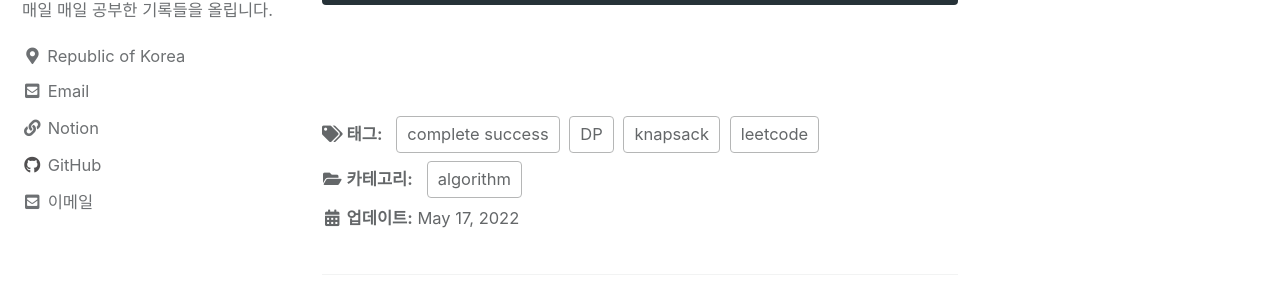
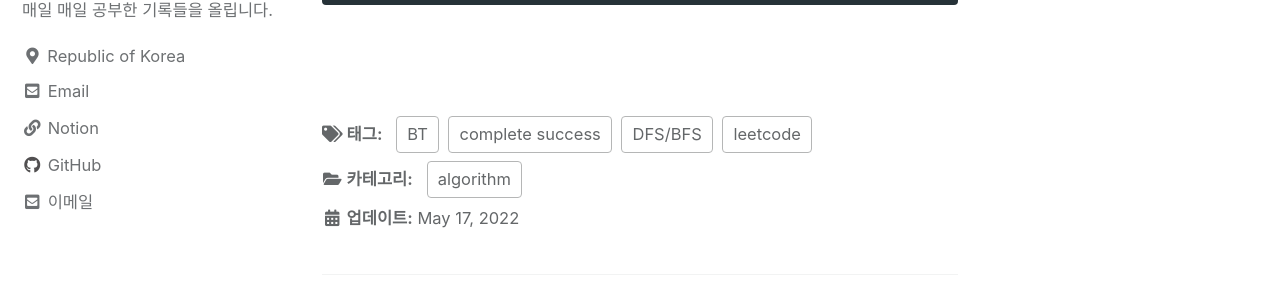
Before and after one commit to yeonleaf/yeonleaf.github.io, a Jekyll site: the page built from _posts/2022-05-17-algo-1.md, in a window 1280 px wide and 900 px high, scrolled down 3180 px. Shown: the part 136-442 px from the top of the window. Built offline with Jekyll 4.4.1, drawn with Linux system fonts in a browser that asks for light colours; cached includes are drawn as plain includes.

Commit message:
edit typo + edit readme

```diff
--- a/_posts/2022-05-17-algo-1.md
+++ b/_posts/2022-05-17-algo-1.md
@@ -1,12 +1,12 @@
 ---
 title: "(638) Shopping Offers
 "
-excerpt: "알고리즘 템플릿"
+excerpt: "DFS, BT"
 
 categories:
     - algorithm
 tags:
-    - [leetcode, DP, knapsack, complete success]
+    - [leetcode, BT, DFS/BFS, complete success]
 
 toc: true
 
```
Also changed, not shown: README.md.
